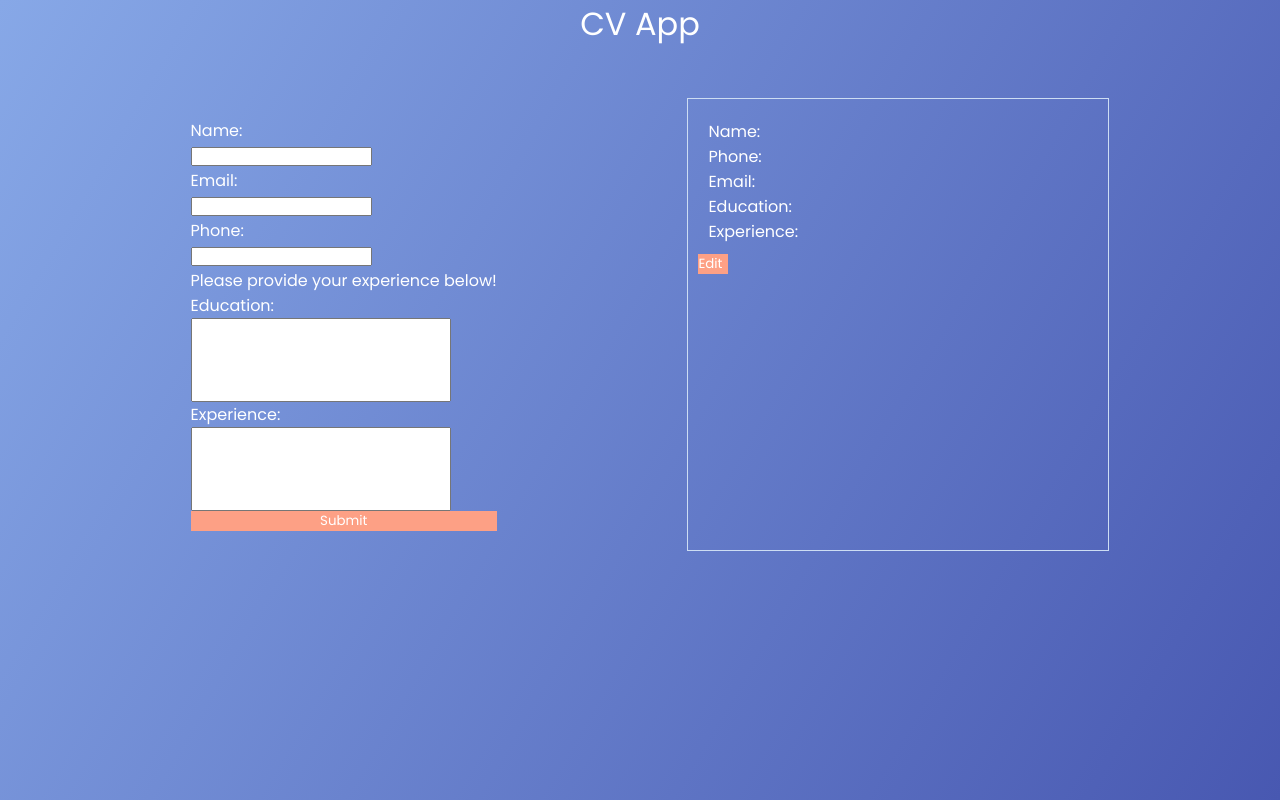
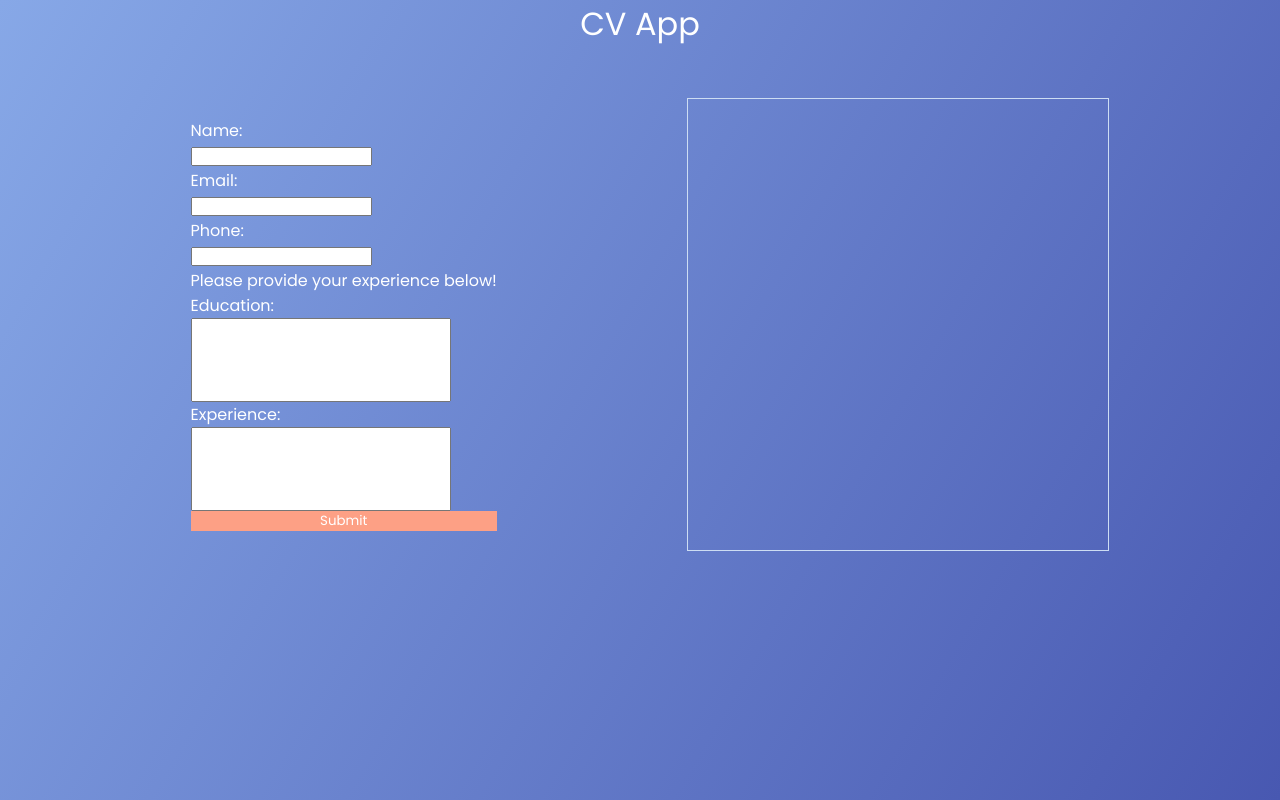
Before and after one commit to kaitlinswanson/cv-project, a React (Create React App) app: page / in a window 1280 px wide. Built offline with nearby package versions, Linux system fonts and the light colour scheme.

Commit message:
cv display changes

```diff
--- a/src/App.css
+++ b/src/App.css
@@ -60,12 +60,23 @@ form {
   border: 0px;
 }
 
-.edit {
+#edit {
   color: white;
   font-family: "Poppins", sans-serif;
   background-color: #fda085;
   border: 0px;
-  display: flex;
+  display: none;
   width: 30px;
   height: 20px;
 }
+
+.nameDisplay {
+  font-family: 'Times New Roman', Times, serif;
+  font-size: 22px;
+  font-weight: 200;
+}
+
+.phoneDisplay, .emailDisplay, .experienceDisplay, .educationDisplay {
+  font-family: 'Times New Roman', Times, serif;
+  font-size: 16px;
+}
--- a/src/components/DisplayForm.js
+++ b/src/components/DisplayForm.js
@@ -10,13 +10,15 @@ const DisplayForm = ({inputName, inputEmail, inputPhone, inputEducation, inputEx
     return (
         <section className="fullDisplay">
         <div className="display">
-            <div className="nameDisplay">Name:{inputName}</div>
-            <div className="phoneDisplay">Phone:{inputPhone}</div>
-            <div className="emailDisplay">Email:{inputEmail}</div>
-            <div className="educationDisplay">Education:{inputEducation}</div>
-            <div className="experienceDisplay">Experience:{inputExperience}</div>
+            <div className="nameDisplay">{inputName}</div>
+            <div className="phoneDisplay">{inputPhone}</div>
+            <div className="emailDisplay">{inputEmail}</div>
+            <br></br>
+            <div className="educationDisplay">{inputEducation}</div>
+            <br></br>
+            <div className="experienceDisplay">{inputExperience}</div>
         </div>
-        <button onClick={editHandler} className="edit">Edit</button>
+        <button onClick={editHandler} className="edit" id="edit">Edit</button>
         </section>
     )
 }
--- a/src/components/InputForm.js
+++ b/src/components/InputForm.js
@@ -28,6 +28,7 @@ const InputForm = ({setInputName, inputName, setInputEmail, inputEmail, inputPho
         e.preventDefault();
         //hide display
         document.getElementById("form").style.display = "none"
+        document.getElementById("edit").style.display = "flex"
         //setInputName("");
     }
 
```
